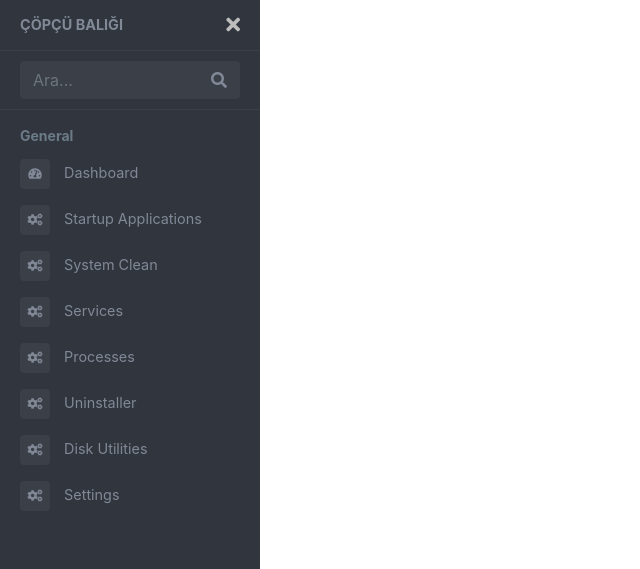
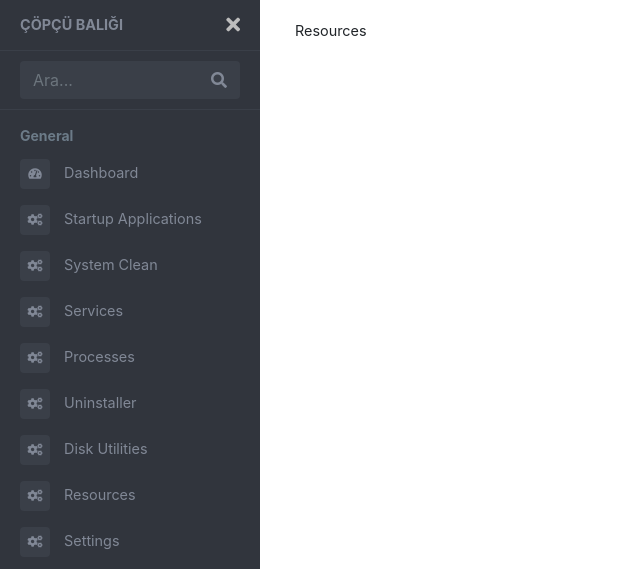
Before and after one commit to sustartx/copcu-baligi, a Vue app: page /resources in a window 1280 px wide. Shown: the top 569 px of the page, without its empty margins (0-640 px from the left). Built offline with nearby package versions, Linux system fonts and the light colour scheme; what vue-flag-icon would draw is missing.

Commit message:
"Resources" için view ve rota oluşturuldu.

```diff
--- a/src/router/index.js
+++ b/src/router/index.js
@@ -41,6 +41,11 @@ const routes = [
     component: () => import('../views/DiskUtilities.vue')
   },
   {
+    path: '/resources',
+    name: 'Resources',
+    component: () => import('../views/Resources.vue')
+  },
+  {
     path: '/settings',
     name: 'Settings',
     // route level code-splitting
--- /dev/null
+++ b/src/views/Resources.vue
@@ -0,0 +1,3 @@
+<template>
+  <div>Resources</div>
+</template>
--- a/src/views/layout/Sidebar.vue
+++ b/src/views/layout/Sidebar.vue
@@ -78,6 +78,11 @@ export default {
           link: '/disk-utilities'
         },
         {
+          title: 'Resources',
+          class: 'fa fa-cogs',
+          link: '/resources'
+        },
+        {
           title: 'Settings',
           class: 'fa fa-cogs',
           link: '/settings'
```
